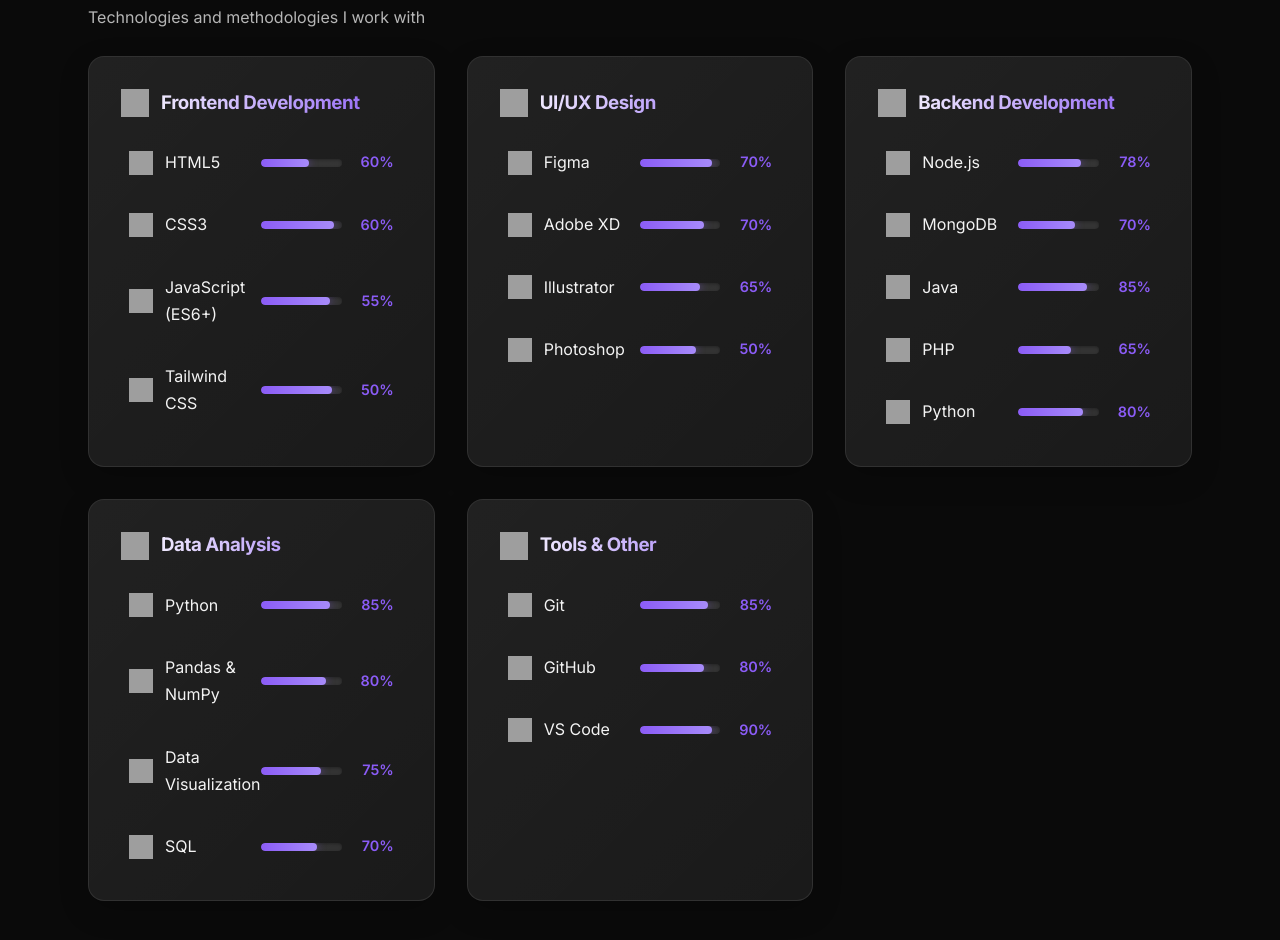
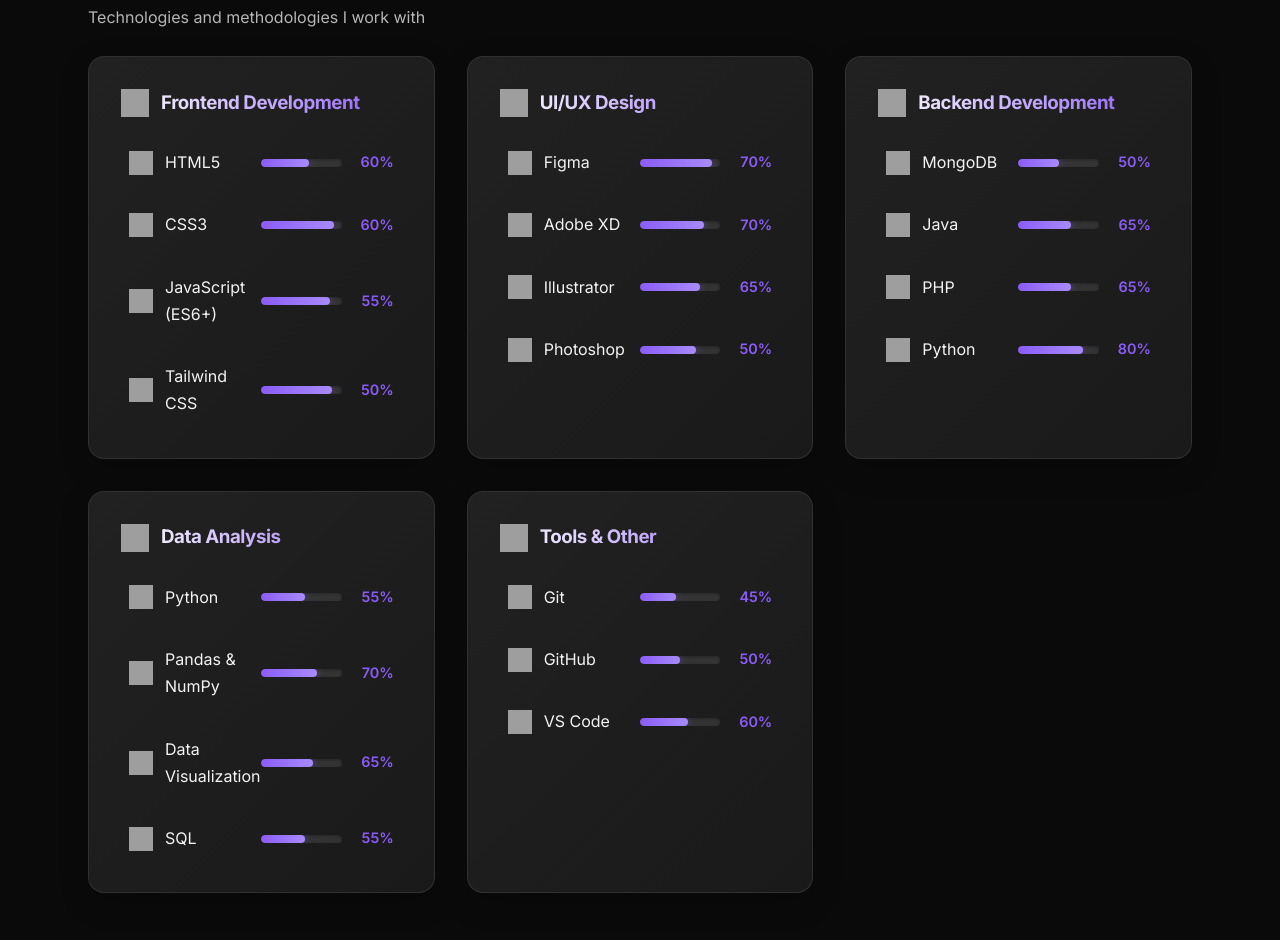
Before and after one commit to Yombia/Portofolio, a plain HTML site: page index.html in a window 1280 px wide. Shown: the part 1805-2745 px from the top of the page. Drawn offline with Linux system fonts and the light colour scheme; grey boxes are pictures that could not be loaded.

Commit message:
Update index.html

```diff
--- a/index.html
+++ b/index.html
@@ -1073,22 +1073,12 @@
             <div class="skills-list">
               <div class="skill-item">
                 <div class="skill-header">
-                  <img src="https://cdn.jsdelivr.net/gh/devicons/devicon/icons/nodejs/nodejs-original.svg" alt="Node.js">
-                  <span>Node.js</span>
-                </div>
-                <div class="skill-proficiency">
-                  <div class="progress-bar" style="--width:78%"></div>
-                  <span class="percentage">78%</span>
-                </div>
-              </div>
-              <div class="skill-item">
-                <div class="skill-header">
                   <img src="https://cdn.jsdelivr.net/gh/devicons/devicon/icons/mongodb/mongodb-original.svg" alt="MongoDB">
                   <span>MongoDB</span>
                 </div>
                 <div class="skill-proficiency">
-                  <div class="progress-bar" style="--width:70%"></div>
-                  <span class="percentage">70%</span>
+                  <div class="progress-bar" style="--width:50%"></div>
+                  <span class="percentage">50%</span>
                 </div>
               </div>
               <div class="skill-item">
@@ -1097,8 +1087,8 @@
                   <span>Java</span>
                 </div>
                 <div class="skill-proficiency">
-                  <div class="progress-bar" style="--width:85%"></div>
-                  <span class="percentage">85%</span>
+                  <div class="progress-bar" style="--width:65%"></div>
+                  <span class="percentage">65%</span>
                 </div>
               </div>
               <div class="skill-item">
@@ -1133,8 +1123,8 @@
                   <span>Python</span>
                 </div>
                 <div class="skill-proficiency">
-                  <div class="progress-bar" style="--width:85%"></div>
-                  <span class="percentage">85%</span>
+                  <div class="progress-bar" style="--width:55%"></div>
+                  <span class="percentage">55%</span>
                 </div>
               </div>
               <div class="skill-item">
@@ -1143,8 +1133,8 @@
                   <span>Pandas & NumPy</span>
                 </div>
                 <div class="skill-proficiency">
-                  <div class="progress-bar" style="--width:80%"></div>
-                  <span class="percentage">80%</span>
+                  <div class="progress-bar" style="--width:70%"></div>
+                  <span class="percentage">70%</span>
                 </div>
               </div>
               <div class="skill-item">
@@ -1153,8 +1143,8 @@
                   <span>Data Visualization</span>
                 </div>
                 <div class="skill-proficiency">
-                  <div class="progress-bar" style="--width:75%"></div>
-                  <span class="percentage">75%</span>
+                  <div class="progress-bar" style="--width:65%"></div>
+                  <span class="percentage">65%</span>
                 </div>
               </div>
               <div class="skill-item">
@@ -1163,8 +1153,8 @@
                   <span>SQL</span>
                 </div>
                 <div class="skill-proficiency">
-                  <div class="progress-bar" style="--width:70%"></div>
-                  <span class="percentage">70%</span>
+                  <div class="progress-bar" style="--width:55%"></div>
+                  <span class="percentage">55%</span>
                 </div>
               </div>
             </div>
@@ -1180,8 +1170,8 @@
                   <span>Git</span>
                 </div>
                 <div class="skill-proficiency">
-                  <div class="progress-bar" style="--width:85%"></div>
-                  <span class="percentage">85%</span>
+                  <div class="progress-bar" style="--width:45%"></div>
+                  <span class="percentage">45%</span>
                 </div>
               </div>
               <div class="skill-item">
@@ -1190,8 +1180,8 @@
                   <span>GitHub</span>
                 </div>
                 <div class="skill-proficiency">
-                  <div class="progress-bar" style="--width:80%"></div>
-                  <span class="percentage">80%</span>
+                  <div class="progress-bar" style="--width:50%"></div>
+                  <span class="percentage">50%</span>
                 </div>
               </div>
               <div class="skill-item">
@@ -1200,8 +1190,8 @@
                   <span>VS Code</span>
                 </div>
                 <div class="skill-proficiency">
-                  <div class="progress-bar" style="--width:90%"></div>
-                  <span class="percentage">90%</span>
+                  <div class="progress-bar" style="--width:60%"></div>
+                  <span class="percentage">60%</span>
                 </div>
               </div>
             </div>
```
